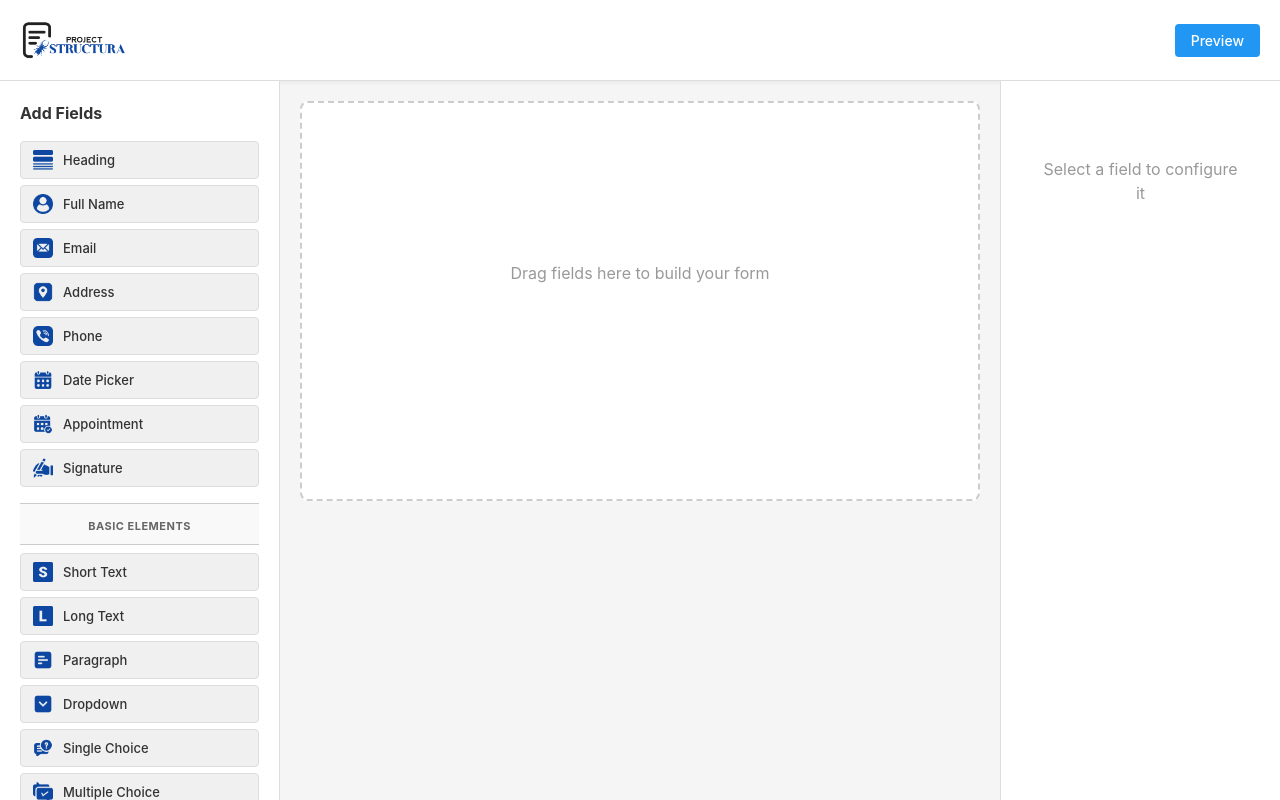
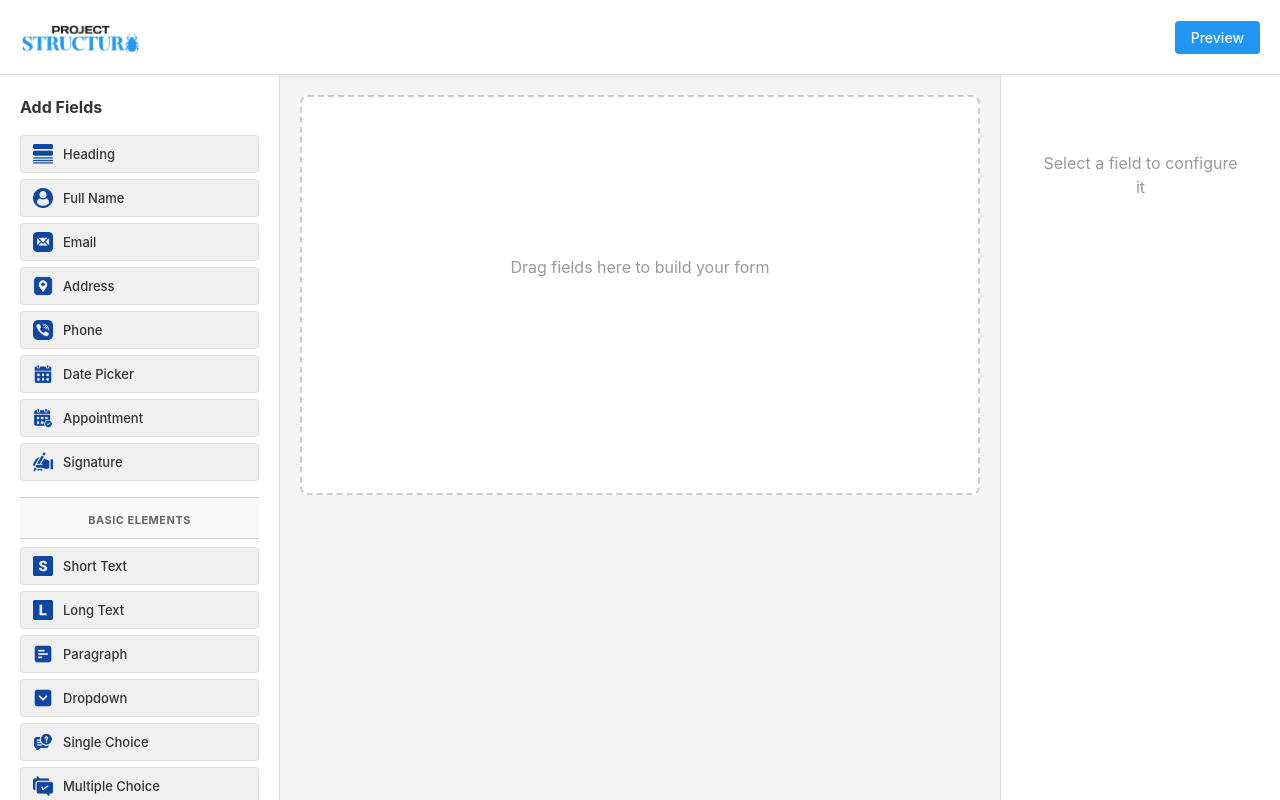
Before and after one commit to reyxdz/Project-Structura, a React (Vite) app in the folder react-project-structura/: page / in a window 1280 px wide. Built offline with nearby package versions, Linux system fonts and the light colour scheme.

Commit message:
Changed the logo to v2

```diff
--- a/react-project-structura/src/components/FormBuilder/FormBuilder.css
+++ b/react-project-structura/src/components/FormBuilder/FormBuilder.css
@@ -22,9 +22,11 @@
 }
 
 .header-logo {
-  height: 40px;
+  height: 30px;
   width: auto;
   object-fit: contain;
+  margin-top: 4px;
+  margin-left: 2px;
 }
 
 .form-builder-header h1 {
--- a/react-project-structura/src/components/FormBuilder/FormBuilder.jsx
+++ b/react-project-structura/src/components/FormBuilder/FormBuilder.jsx
@@ -6,7 +6,7 @@ import Canvas from './Canvas';
 import FieldPalette from './FieldPalette';
 import FieldConfigurator from './FieldConfigurator';
 import FormPreview from '../FormPreview/FormPreview';
-import psLogo from '../../images/ps_logo.png';
+import psLogo from '../../images/logo_v2.png';
 import './FormBuilder.css';
 
 export default function FormBuilder() {
--- a/react-project-structura/src/components/FormPreview/FormPreview.jsx
+++ b/react-project-structura/src/components/FormPreview/FormPreview.jsx
@@ -5,7 +5,7 @@ import React from 'react';
 import { useForm, Controller } from 'react-hook-form';
 import { useFormStore } from '../../stores/formStore';
 import { FIELD_TYPES } from '../../types/formTypes';
-import { shouldFieldBeVisible, shouldFieldBeEnabled } from '../../utils/conditionalRules';
+import { shouldFieldBeVisible } from '../../utils/conditionalRules';
 import FormField from './FormField';
 import './FormPreview.css';
 
@@ -37,7 +37,6 @@ export default function FormPreview() {
                     {form.fields.map((field) => {
                         // Check if field should be visible based on conditionals
                         const isVisible = shouldFieldBeVisible(field, previewData, form.fields);
-                        const isEnabled = shouldFieldBeEnabled(field, previewData, form.fields);
 
                         if (!isVisible) {
                             return null; // Don't render hiddedn fields
```
Also changed, not shown: react-project-structura/src/images/logo_v2.png (added).
